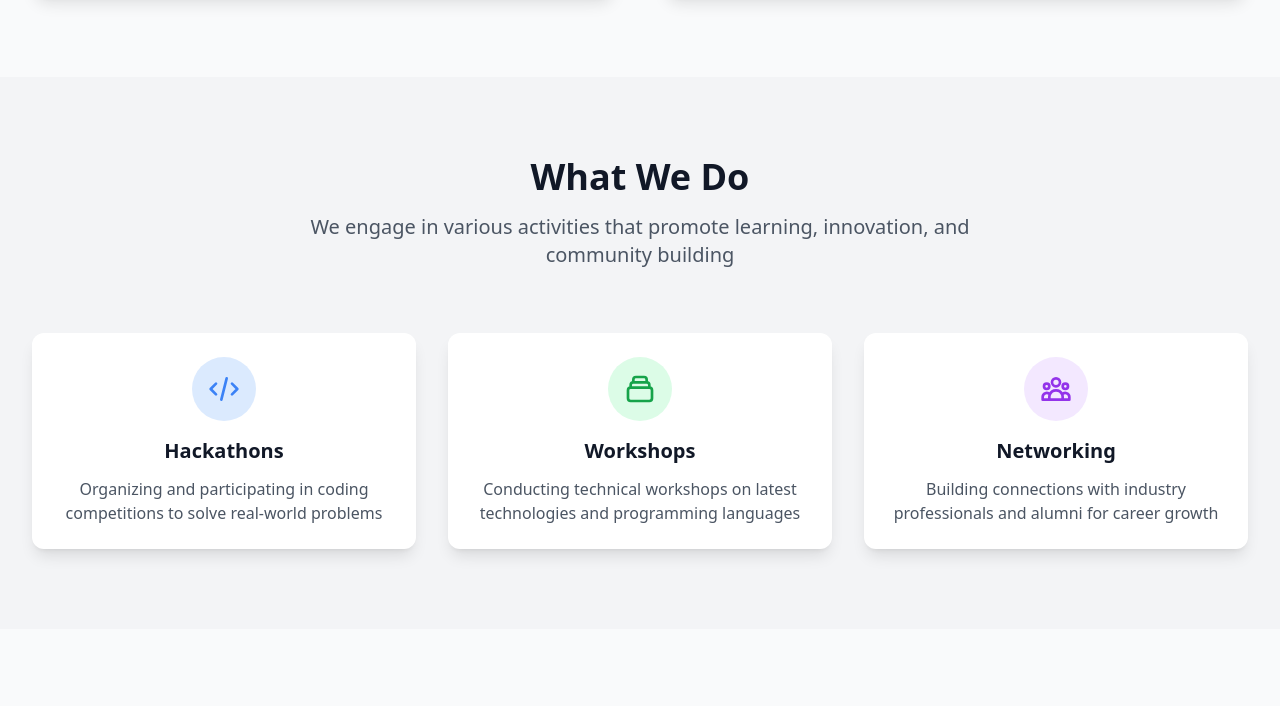
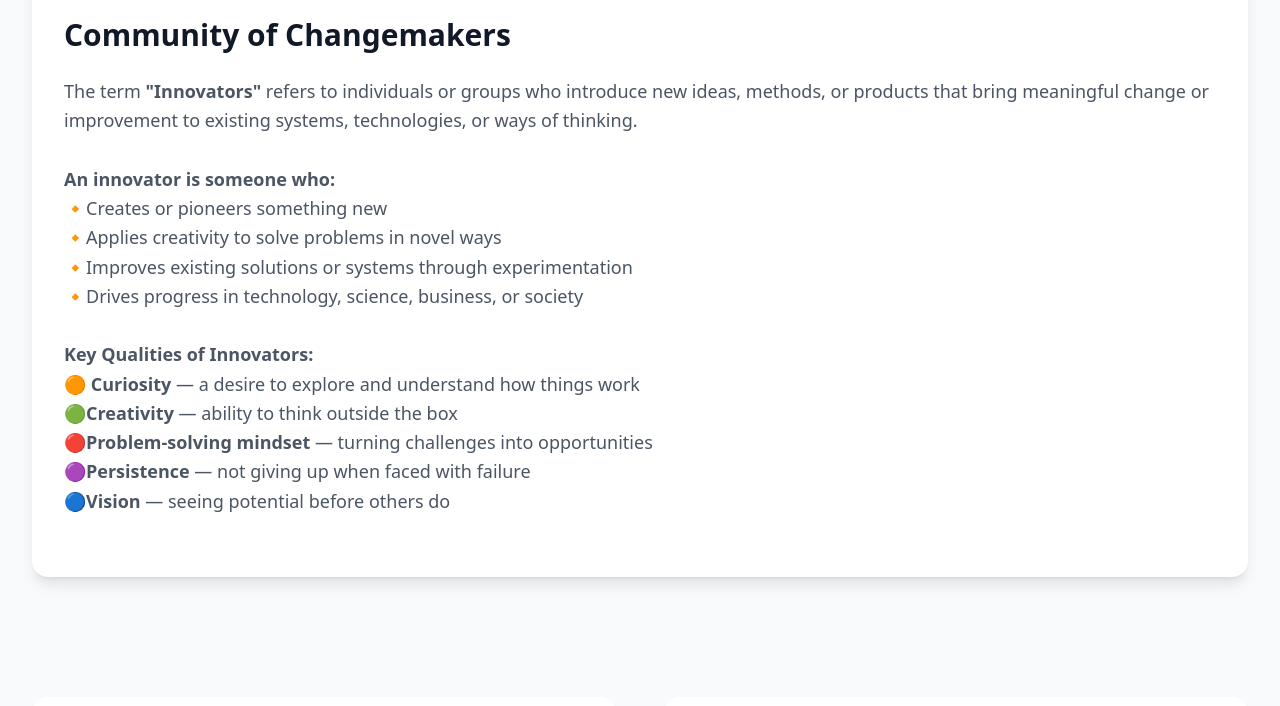
Before and after one commit to pradeepx-dev/innovators-club-site, a plain HTML site: page about.html in a window 1280 px wide. Shown: the part 739-1445 px from the top of the page. Drawn offline with nearby package versions, Linux system fonts and the light colour scheme.

Commit message:
intro added

```diff
--- a/about.html
+++ b/about.html
@@ -99,6 +99,41 @@
             </p>
         </div>
     </section>
+
+    <!-- introduction -->
+    <section class="py-10">
+        <div class="max-w-7xl mx-auto px-4 sm:px-6 lg:px-8">
+            <!-- <div class="grid md:grid-cols-2 gap-12"> -->
+                <!-- introduction -->
+                <div class="bg-white dark:bg-gray-800 rounded-2xl p-8 shadow-lg" data-aos="fade-right">
+                    <div class="flex items-center justify-center">
+                        <img src="innovatorsClub_logo.png" width="300px" alt="Innovators Club Logo">
+                    </div>
+                    <br>
+                    <br>
+                    <div class="flex items-center mb-6">
+                        <h2 class="text-3xl font-bold text-gray-900 dark:text-white">Community of Changemakers</h2>
+                    </div>
+                    <p class="text-gray-600 dark:text-gray-300 text-lg leading-relaxed">
+                        The term <b>"Innovators"</b> refers to individuals or groups who introduce new ideas, methods, or products that bring meaningful change or improvement to existing systems, technologies, or ways of thinking.<br><br>
+                        <b>An innovator is someone who:</b><br>
+                        🔸Creates or pioneers something new<br>
+                        🔸Applies creativity to solve problems in novel ways<br>
+                        🔸Improves existing solutions or systems through experimentation<br>
+                        🔸Drives progress in technology, science, business, or society<br><br>
+
+                        <b>Key Qualities of Innovators:</b><br>
+                        <b>🟠 Curiosity</b> — a desire to explore and understand how things work<br>
+                        <b>🟢Creativity</b> — ability to think outside the box<br>
+                        <b>🔴Problem-solving mindset</b> — turning challenges into opportunities<br>
+                        <b>🟣Persistence</b> — not giving up when faced with failure<br>
+                        <b>🔵Vision</b> — seeing potential before others do<br><br>
+                    </p>
+                </div>
+            <!-- </div> -->
+        </div>
+    </section>
+
 
     <!-- Mission & Vision Section -->
     <section class="py-20">
@@ -412,8 +447,9 @@
             <div class="grid md:grid-cols-4 gap-8">
                 <div class="md:col-span-2">
                     <div class="flex items-center space-x-2 mb-4">
-                        <div class="w-10 h-10 bg-gradient-to-r from-blue-500 to-purple-600 rounded-lg flex items-center justify-center">
-                            <span class="text-white font-bold text-lg">IC</span>
+                        <div class="w-10 h-10 flex items-center justify-center">
+                            <!-- <span class="text-white font-bold text-lg">IC</span> -->
+                             <img src="innovatorsClub_logo.png" alt="Innovators Club Logo">
                         </div>
                         <span class="text-xl font-bold">Innovators Club</span>
                     </div>
```
Also changed, not shown: contact.html (+3 -2 lines), index.html (+3 -2 lines), projects.html (+3 -2 lines).
